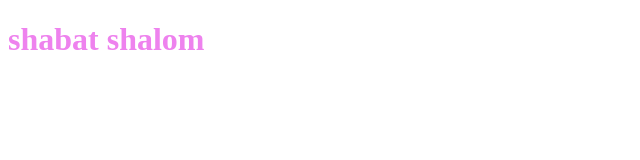
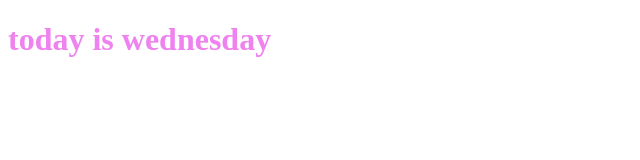
Before and after one commit to Rachel-weiss/rachelsgithub, a plain HTML site: page index.html in a window 1280 px wide. Shown: the whole page, without its empty margins (0-640 px from the left). Drawn offline with Linux system fonts and the light colour scheme.

Commit message:
Add files via upload

```diff
--- a/index.html
+++ b/index.html
@@ -9,7 +9,7 @@
 </head>
 <body>
     <h1>
-        shabat shalom
+        today is wednesday
     </h1>
 </body>
 </html>
```
